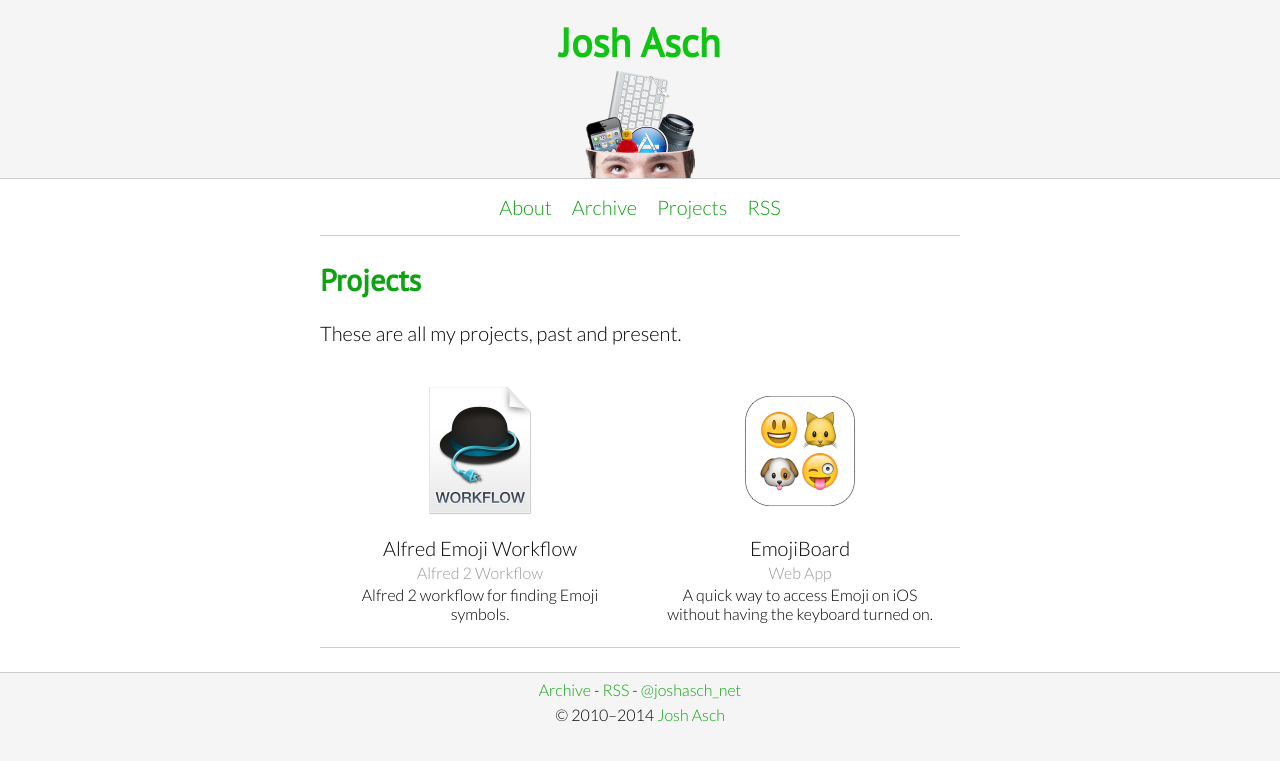
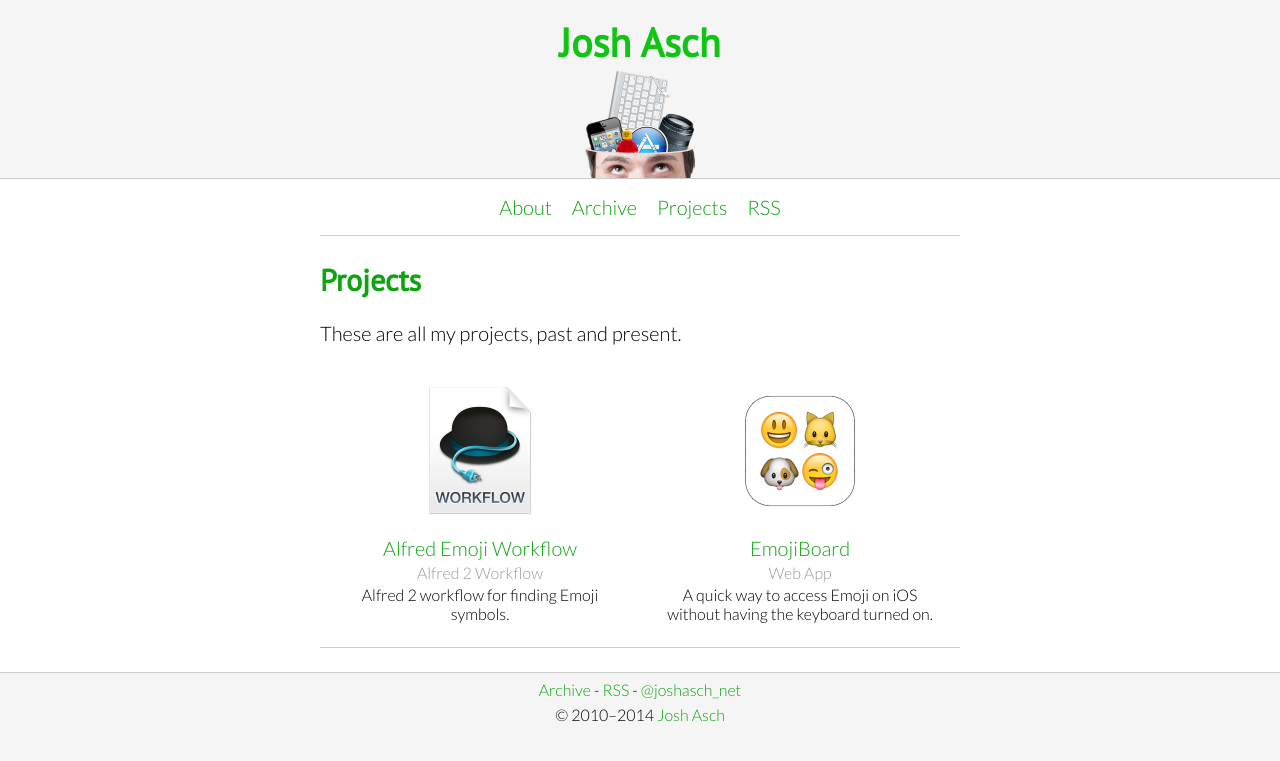
Before and after one commit to jobbogamer/jobbogamer.github.io, a Jekyll site: the page built from projects/index.html, in a window 1280 px wide. Shown: the top 761 px of the page. Built offline with Jekyll 4.4.1, drawn with Linux system fonts in a browser that asks for light colours; Markdown is read by kramdown in place of the engine named in the settings.

```diff
--- a/atom-alt.xml
+++ b/atom-alt.xml
@@ -15,7 +15,7 @@
   </author>
 
   {% for post in site.posts limit: 20 %}
-  {% if post.type != "project"}
+  {% if post.type != "project" %}
   <entry>
     <title type="html"><![CDATA[{{ post.title | cdata_escape }}{% if post.link %} &rarr;{% endif %}]]></title>
     <link href="{{ site.url }}{{ post.url }}"/>
--- a/atom.xml
+++ b/atom.xml
@@ -15,7 +15,7 @@
   </author>
 
   {% for post in site.posts limit: 20 %}
-  {% if post.type != "project"}
+  {% if post.type != "project" %}
   <entry>
     <title type="html"><![CDATA[{{ post.title | cdata_escape }}{% if post.link %} &rarr;{% endif %}]]></title>
     <link href="{% if post.link %}{{ post.link }}{% else %}{{ site.url }}{{ post.url }}{% endif %}"/>
--- a/projects/index.html
+++ b/projects/index.html
@@ -11,7 +11,7 @@
 	{% if post.type == "project" %}
 	<div class="project">
 		<img class="icon" src="{{ post.icon }}" />
-		<p class="name">{{ post.name }}</p>
+		<p class="name"><a href="{{ post.link }}">{{ post.name }}</a></p>
 		<p class="meta">{{ post.meta }}</p>
 		<p class="description">{{ post.description }}</p>
 	</div>
```
Also changed, not shown: _posts/projects/2013-12-29-emojiboard.md (+2 -1 lines), _posts/projects/2014-04-12-alfred-emoji-workflow.md (+2 -1 lines).
